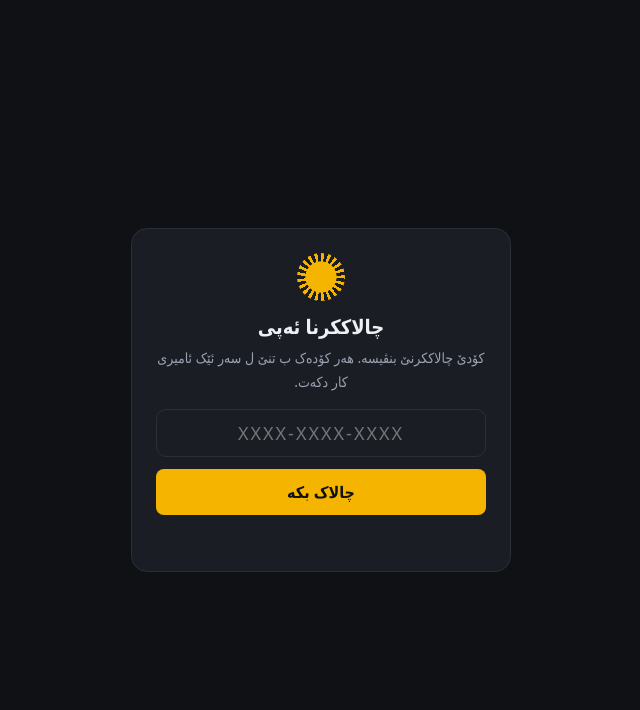
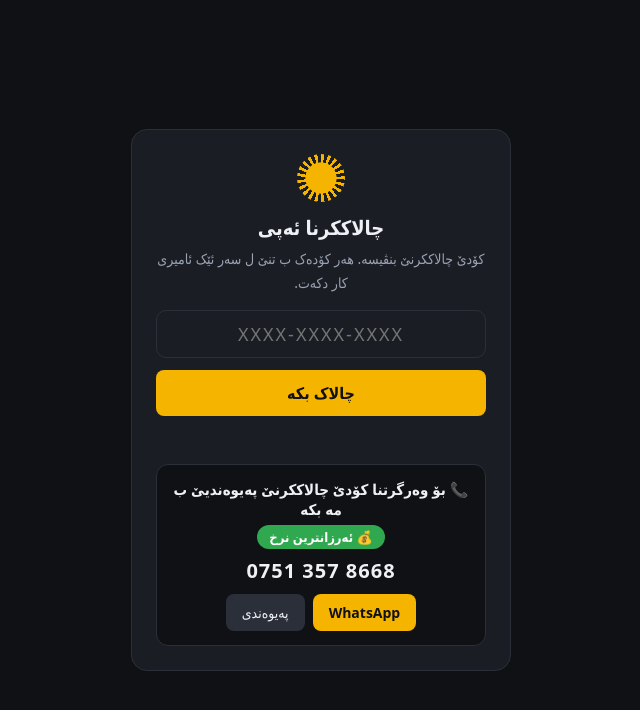
Before and after one commit to zeravan180/kurdistan-tv, a plain HTML site: page index.html in a window 1280 px wide. Shown: the whole page, without its empty margins (319-959 px from the left). Drawn offline with nearby package versions, Linux system fonts and the light colour scheme.

Commit message:
Add files via upload

```diff
--- a/index.html
+++ b/index.html
@@ -59,6 +59,12 @@
   .sec.on.sp{background:linear-gradient(135deg,#e2453c,#a82a23);border-color:#e2453c}
   .pin{position:absolute;top:6px;right:8px;font-size:11px;background:var(--accent);color:#111;border-radius:6px;padding:1px 6px;font-weight:700}
   .more{grid-column:1/-1;text-align:center;color:var(--muted);font-size:13px;padding:10px}
+  .contact{margin-top:16px;padding:14px;border-radius:12px;background:var(--bg);border:1px solid var(--line);text-align:center}
+  .contact .ct{font-size:14px;color:var(--muted);margin-bottom:6px}
+  .contact .num{font-size:20px;font-weight:700;letter-spacing:1px;margin-bottom:10px}
+  .contact .cbtns{display:flex;gap:8px;justify-content:center}
+  .contact .btn{padding:9px 16px;font-size:14px}
+  footer.app{padding:8px 12px 28px}
 </style>
 </head>
 <body>
@@ -69,6 +75,15 @@
   <input id="codeIn" placeholder="XXXX-XXXX-XXXX" autocomplete="off">
   <button class="btn acc" id="gateBtn">چالاک بکە</button>
   <div id="gateErr"></div>
+  <div class="contact">
+    <div class="ct" style="font-size:15px;color:var(--text);font-weight:600">📞 بۆ وەرگرتنا کۆدێ چالاککرنێ پەیوەندیێ ب مە بکە</div>
+    <div style="display:inline-block;background:var(--green);color:#fff;font-weight:700;font-size:13px;padding:3px 12px;border-radius:999px;margin-bottom:8px">💰 ئەرزانترین نرخ</div>
+    <div class="num" dir="ltr">0751 357 8668</div>
+    <div class="cbtns">
+      <a class="btn acc" href="https://wa.me/9647513578668" target="_blank" rel="noopener">WhatsApp</a>
+      <a class="btn" href="tel:+9647513578668">پەیوەندی</a>
+    </div>
+  </div>
 </div></div>
 <header><div class="bar"><div class="sun"></div><h1>تیڤیێن کوردستانێ</h1><span class="count" id="count"></span></div><div style="background:var(--bg);padding:0 14px 8px;font-size:12px;color:var(--muted)" id="subInfo"></div></header>
 
@@ -88,6 +103,14 @@
 </div>
 
 <div id="grid"><div class="state">⏳ کەنال دهێنە بارکرن…</div></div>
+<footer class="app"><div class="contact">
+    <div class="ct">📞 پەیوەندیێ ب مە بکە</div>
+    <div class="num" dir="ltr">0751 357 8668</div>
+    <div class="cbtns">
+      <a class="btn acc" href="https://wa.me/9647513578668" target="_blank" rel="noopener">WhatsApp</a>
+      <a class="btn" href="tel:+9647513578668">پەیوەندی</a>
+    </div>
+  </div></footer>
 
 <script>
 const PLAYLISTS = [
@@ -114,7 +137,9 @@ function parseM3U(text){
     if (line.startsWith("#EXTINF")){
       const attr = n => (line.match(new RegExp(n + '="([^"]*)"')) || [])[1] || "";
       const name = line.slice(line.lastIndexOf(",") + 1).trim();
-      meta = { name: name.replace(/\s*\((\d+p|Geo-blocked|Not 24\/7)\)/gi, "").trim() || "Channel",
+      const hm = line.match(/(\d{3,4})p\b/i), h = hm ? parseInt(hm[1]) : 0;
+      const qual = (h >= 2160 || /\b(4k|uhd)\b/i.test(line)) ? "4K" : (h >= 720 || /\b(hd|fhd)\b/i.test(name)) ? "HD" : "SD";
+      meta = { q: qual, name: name.replace(/\s*\((\d+p|Geo-blocked|Not 24\/7)\)/gi, "").trim() || "Channel",
                logo: attr("tvg-logo"), group: attr("group-title").split(";")[0] || "گشتی",
                notes: (name.match(/\[(.*?)\]|\((Geo-blocked|Not 24\/7)\)/i) || [])[0] || "" };
     } else if (line && !line.startsWith("#") && meta){
@@ -169,14 +194,15 @@ async function switchSection(s){
 
 function renderTabs(){
   const groups = [...new Set(channels.filter(inSec).map(c => c.group))].sort();
-  const tabs = [["all","هەمی"],["fav","⭐ دلخواز"], ...groups.map(g => [g, g])];
+  const qs = ["4K","HD","SD"].filter(x => channels.some(c => inSec(c) && (c.q || "SD") === x));
+  const tabs = [["all","هەمی"],["fav","⭐ دلخواز"], ...qs.map(x => ["q:"+x, x === "4K" ? "🔷 4K" : x === "HD" ? "🔶 HD" : "▫️ SD"]), ...groups.map(g => [g, g])];
   $("tabs").innerHTML = tabs.map(([k,l]) => `<div class="tab ${filter===k?"on":""}" data-k="${k}" tabindex="0">${l}</div>`).join("");
 }
 
 function render(){
   const q = $("search").value.toLowerCase().trim();
   const all = channels.filter(c => filter === "fav" ? favs.has(c.url) : inSec(c));
-  const full = all.filter(c => (filter === "all" || filter === "fav" || c.group === filter) && (!q || c.name.toLowerCase().includes(q)));
+  const full = all.filter(c => (filter === "all" || filter === "fav" || (filter.startsWith("q:") ? (c.q || "SD") === filter.slice(2) : c.group === filter)) && (!q || c.name.toLowerCase().includes(q)));
   const LIMIT = 300, list = full.slice(0, LIMIT);
   $("count").textContent = channels.filter(inSec).length + " کەنال";
   if (!list.length){ $("grid").innerHTML = `<div class="state">${filter==="fav" ? "هێشتا تە چ کەنال نەکرینە دلخواز. ☆ بکە ل سەر کەنالەکی." : "چ کەنال نەهاتنە دیتن."}</div>`; return; }
@@ -187,7 +213,7 @@ function render(){
     return `<div class="ch ${current===c?"playing":""}" data-i="${i}" tabindex="0">
       <button class="fav ${favs.has(c.url)?"on":""}" data-f="${i}">${favs.has(c.url)?"★":"☆"}</button>
       ${c.pinned ? '<span class="pin">نوو</span>' : ""}
-      <div class="logo">${logo}</div><div class="name">${c.name}</div><div class="grp">${c.group}</div></div>`;
+      <div class="logo">${logo}</div><div class="name">${c.name}</div><div class="grp">${c.group} · <b style="color:${c.q==="4K"?"#7cc4ff":c.q==="HD"?"#f5b400":"#9aa3b2"}">${c.q||"SD"}</b></div></div>`;
   }).join("") + (full.length > LIMIT ? `<div class="more">${full.length - LIMIT} کەنالێن دی هەنە. ل سەرێ بگەڕێ دا ببینی.</div>` : "");
 }
 
```
